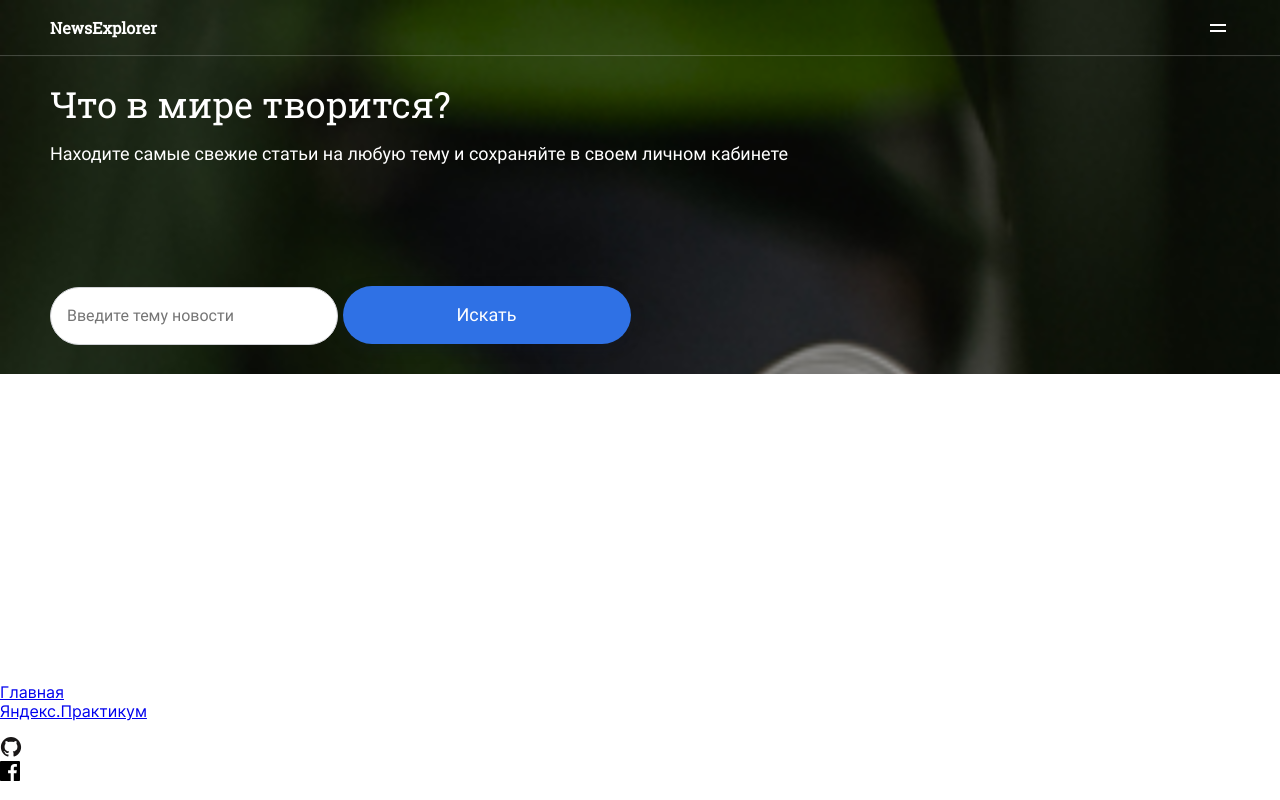
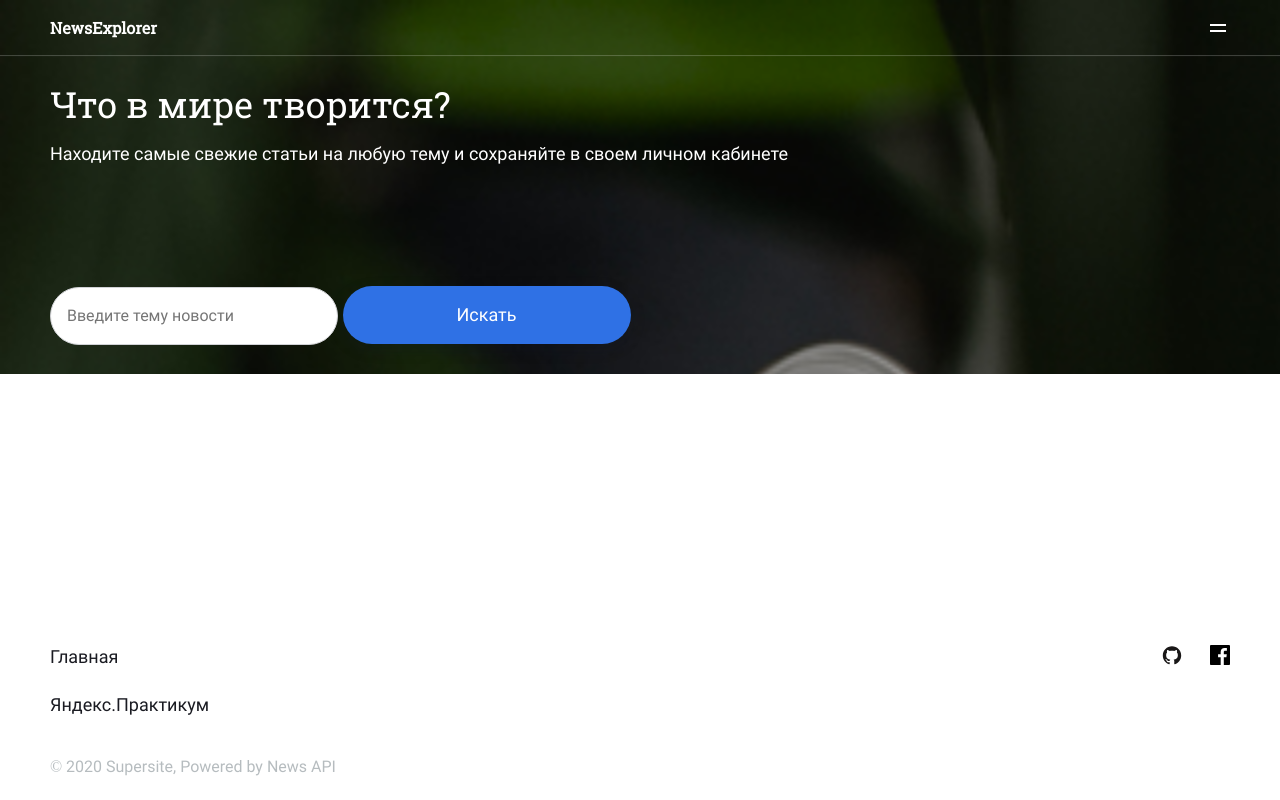
Before and after one commit to MeryMegg/news-explorer-frontend, a website built with webpack: page src/pages/index.html in a window 1280 px wide. Built offline with nearby package versions, Linux system fonts and the light colour scheme.

Commit message:
feat: сверстать footer

```diff
--- /dev/null
+++ b/src/blocks/footer/__copyright/footer__copyright.css
@@ -0,0 +1,8 @@
+.footer__copyright {
+  font-family: Roboto;
+  font-style: normal;
+  font-weight: normal;
+  font-size: 16px;
+  line-height: 22px;
+  color: #b6bcbf;
+}
--- /dev/null
+++ b/src/blocks/footer/__links/footer__links.css
@@ -0,0 +1,5 @@
+.footer__links {
+  display: flex;
+  justify-content: space-between;
+  margin-bottom: 15px;
+}
--- a/src/blocks/footer/footer.css
+++ b/src/blocks/footer/footer.css
@@ -1,3 +1,10 @@
+@import url('./__links/footer__links.css');
+@import url('./__copyright/footer__copyright.css');
+
 .footer {
+  display: flex;
   flex: 0 0 auto;
+  flex-direction: column-reverse;
+  padding-bottom: 22px;
+  padding-top: 22px;
 }
--- a/src/blocks/link/link.css
+++ b/src/blocks/link/link.css
@@ -3,6 +3,11 @@
 
 .link {
   text-decoration: none;
+  font-family: Roboto;
+  font-style: normal;
+  font-weight: normal;
+  font-size: 18px;
+  line-height: 24px;
   transition: opacity .5s ease;
 }
 
--- /dev/null
+++ b/src/blocks/list/__icon/list__icon.css
@@ -0,0 +1,5 @@
+.list__icon {
+  width: 20px;
+  height: 20px;
+  margin-left: 28px;
+}
--- a/src/blocks/list/__item/list__item.css
+++ b/src/blocks/list/__item/list__item.css
@@ -0,0 +1,3 @@
+.list__item {
+  margin: 0 0 24px;
+}
--- /dev/null
+++ b/src/blocks/list/_content/list_content_social.css
@@ -0,0 +1,3 @@
+.list_content_social {
+  display: flex;
+}
--- a/src/blocks/list/list.css
+++ b/src/blocks/list/list.css
@@ -1,7 +1,10 @@
 @import url('./__item/list__item.css');
 @import url('./__item/_invisible/list__item_invisible.css');
+@import url('./_content/list_content_social.css');
+@import url('./__icon/list__icon.css');
 
 .list {
   list-style-type: none;
   padding-left: 0;
+  margin: 0;
 }
--- a/src/pages/index.html
+++ b/src/pages/index.html
@@ -62,30 +62,37 @@
       <section class="content">
 
       </section>
+      <section class="not-found">
+
+      </section>
+      <section class="placeholder">
+
+      </section>
       <section class="author">
 
       </section>
 
     </main>
 
-    <footer class="footer">
-      <div class="footer__copyright"></div>
+    <footer class="footer container">
+      <div class="footer__copyright">&copy; 2020 Supersite, Powered by News API</div>
       <div class="footer__links">
         <ul class="list list_content_info">
           <li class="list__item">
-            <a href="./" class="list__link">Главная</a>
+            <a href="./" class="link link_heme_light list__link">Главная</a>
           </li>
           <li class="list__item">
-            <a href="https://praktikum.yandex.ru" class="list__link" target="_blank">Яндекс.Практикум</a>
+            <a href="https://praktikum.yandex.ru" class="link link_heme_light list__link"
+              target="_blank">Яндекс.Практикум</a>
         </ul>
         <ul class="list list_content_social">
           <li class="list__item">
-            <a href="https://github.com/MeryMegg" target="_blank" class="social__link">
+            <a href="https://github.com/MeryMegg" target="_blank" class="link social__link">
               <img src="<%=require('../images/github.svg').default%>" alt="Github" class="list__icon">
             </a>
           </li>
           <li class="list__item">
-            <a href="https://facebook.com" target="_blank" class="social__link">
+            <a href="https://facebook.com" target="_blank" class="link social__link">
               <img src="<%=require('../images/fb.svg').default%>" alt="Facebook" class="list__icon">
             </a>
           </li>
```
Also changed, not shown: src/blocks/list/_content/list_content_info.css (added).
